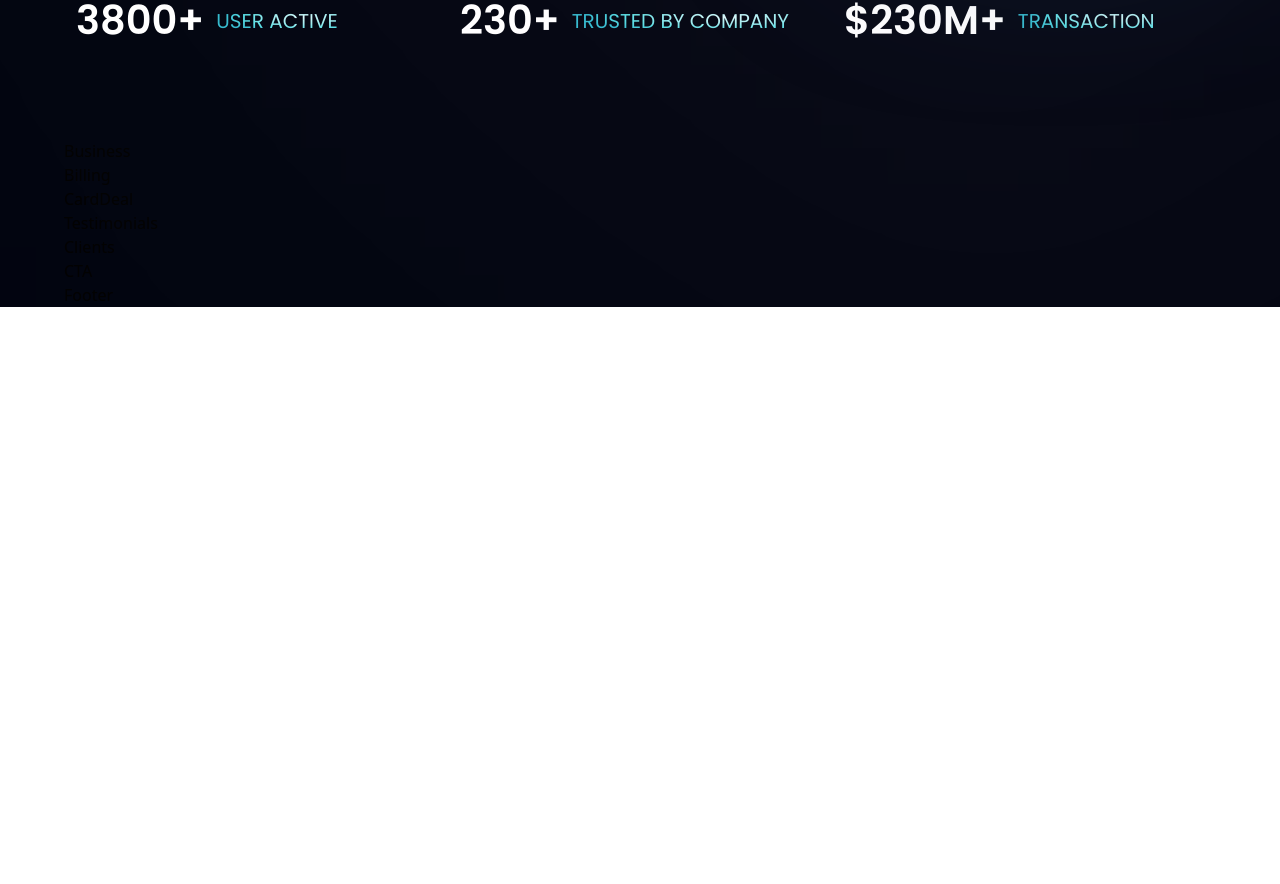
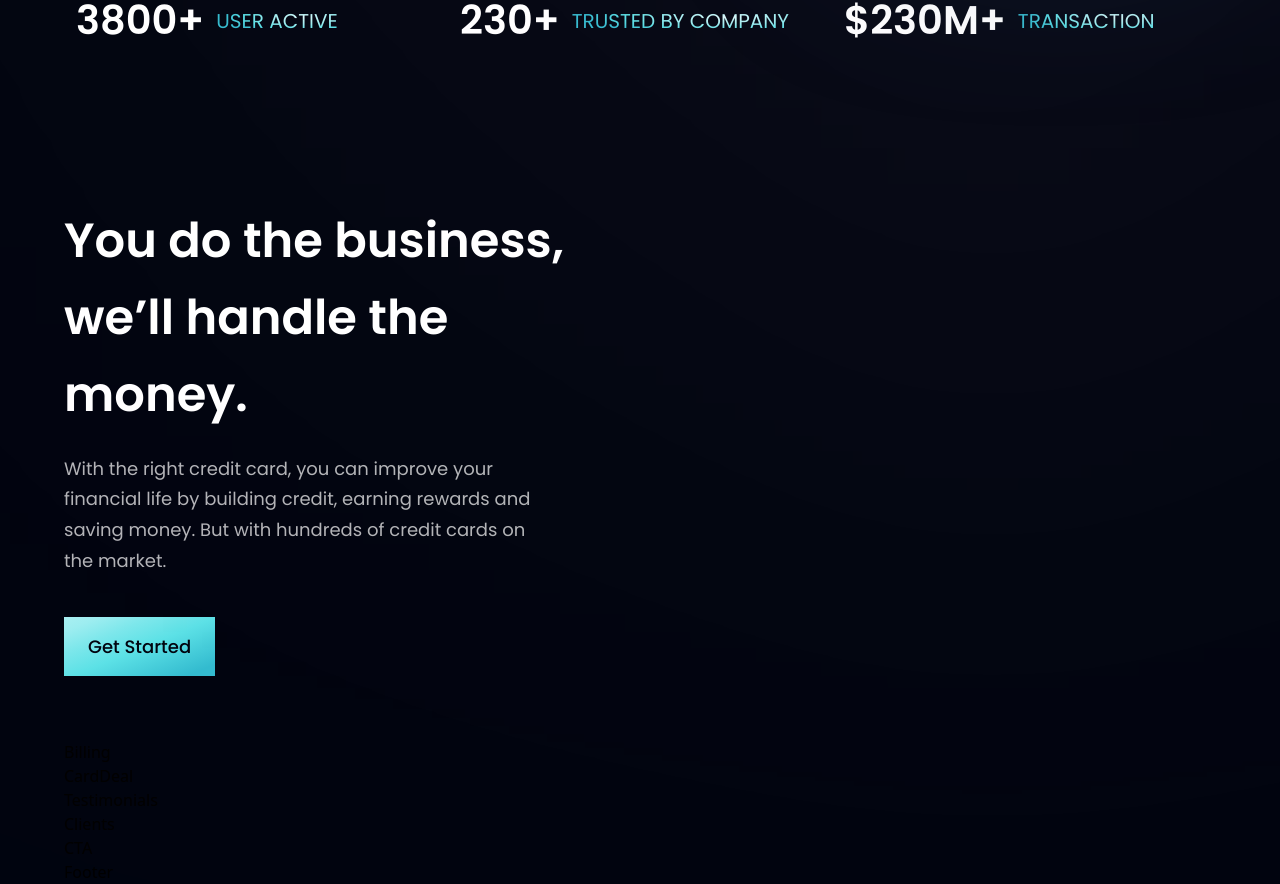
Before and after one commit to ManuelPeJu/Bank_Design, a React (Vite) app in the folder Bank_modern_app/: page / in a window 1280 px wide. Shown: the part 806-1690 px from the top of the page. Before the commit the page ends 1113 px from the top, so only its background shows below. Built offline with nearby package versions, Linux system fonts and the light colour scheme.

Commit message:
Business y Button hecho. Actualizado Tailwind y arreglado la indentación de algunos códigos

```diff
--- a/Bank_modern_app/src/components/Business.jsx
+++ b/Bank_modern_app/src/components/Business.jsx
@@ -1,8 +1,47 @@
 import React from 'react'
+import { features } from "../constants";
+import styles, { layout } from "../style";
+import Button from "./Button";
+
+const FeatureCard = ({ icon, title, content, index }) => {
+  <div className={`flex flex-row p-6 rounded-[20px] ${index !== features.length - 1 ? "mb-6" : "mb-0"} feature-card`}>
+    <div className={`w-[64px] h-[64px] rounded-full ${styles.flexCenter} bg-dimBlue`}>
+      <img src={icon} alt="star" className="w-[50%] h-[50%] object-contain" />
+    </div>
+    <div className="flex-1 flex flex-col ml-3">
+      <h4 className="font-poppins font-semibold text-white text-[18px] leading-[23.4px] mb-1">
+        {title}
+      </h4>
+      <p className="font-poppins font-normal text-dimWhite text-[16px] leading-[24px]">
+        {content}
+      </p>
+    </div>
+  </div>
+}
 
 const Business = () => {
   return (
-    <div>Business</div>
+    <section id="features" className={layout.section}>
+      <div className={layout.sectionInfo}>
+        <h2 className={styles.heading2}>
+          You do the business, <br className="sm:block hidden" /> we’ll handle
+          the money.
+        </h2>
+        <p className={`${styles.paragraph} max-w-[470px] mt-5`}>
+          With the right credit card, you can improve your financial life by
+          building credit, earning rewards and saving money. But with hundreds
+          of credit cards on the market.
+        </p>
+
+        <Button styles={`mt-10`} />
+      </div>
+
+      <div className={`${layout.sectionImg} flex-col`}>
+        {features.map((feature, index) => (
+          <FeatureCard key={feature.id} {...feature} index={index} />
+        ))}
+      </div>
+    </section>
   )
 }
 
--- a/Bank_modern_app/src/components/Button.jsx
+++ b/Bank_modern_app/src/components/Button.jsx
@@ -1,8 +1,10 @@
 import React from 'react'
 
-const Button = () => {
+const Button = ({ styles }) => {
   return (
-    <div>Button</div>
+    <button type='button' className={`py-4 px-6 bg-blue-gradient font-poppins font-medium text-[18px] text-primary outline-none ${styles}`}>
+      Get Started
+    </button>
   )
 }
 
```
Also changed, not shown: Bank_modern_app/package.json (+5 -5 lines), Bank_modern_app/src/components/Hero.jsx (indentation only).
